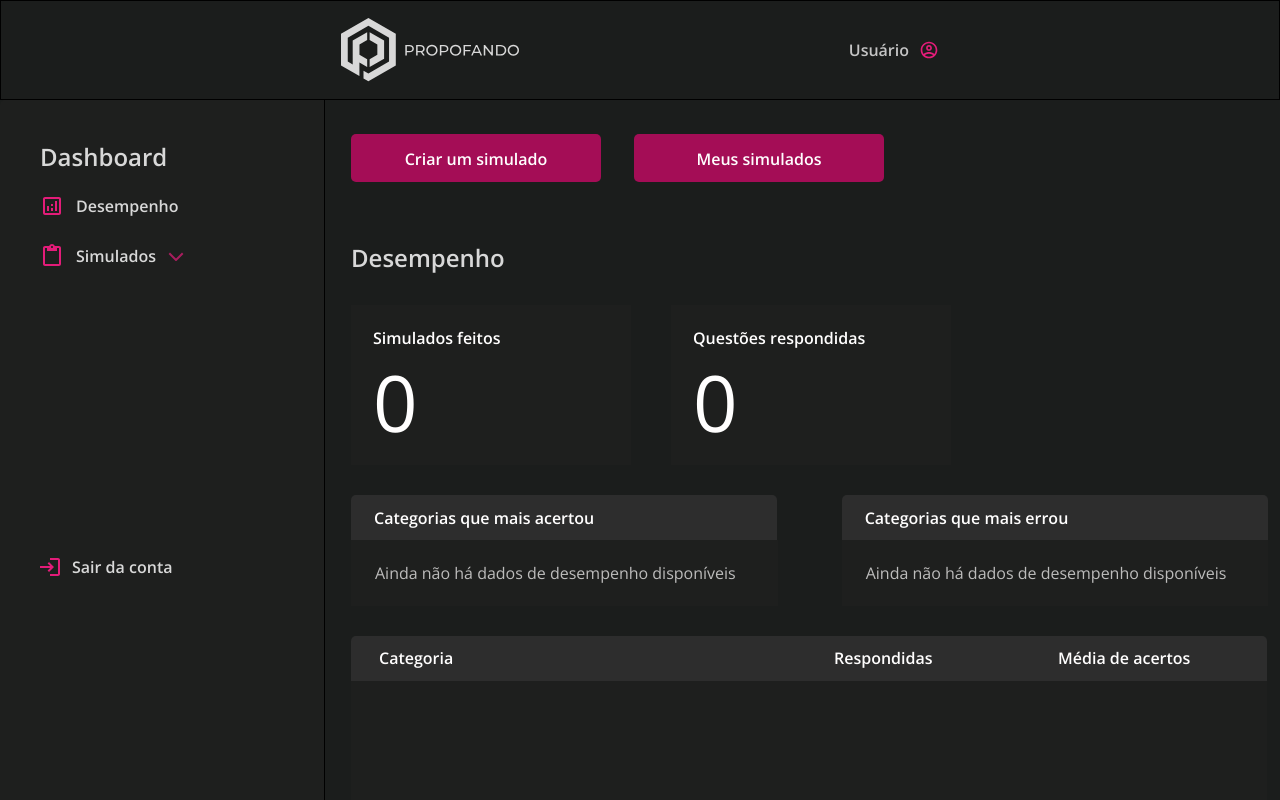
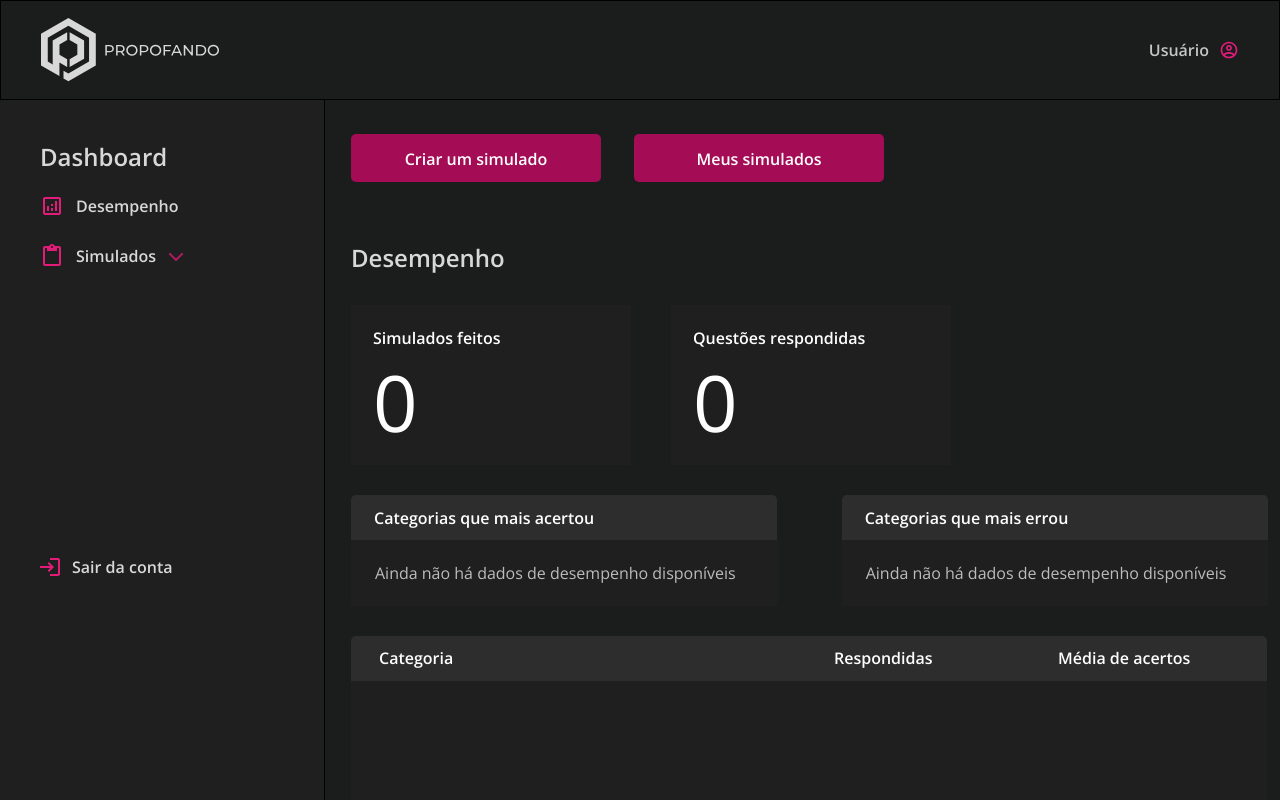
Before and after one commit to Thaina-Abrantes/propofando-frontend, a React (Create React App) app: page /studentmain in a window 1280 px wide. Shown: the top 800 px of the page. Built offline with nearby package versions, Linux system fonts and the light colour scheme.

Commit message:
ajuste na distância entre elementos do header

```diff
--- a/src/components/StudentHeader/styles.module.scss
+++ b/src/components/StudentHeader/styles.module.scss
@@ -1,6 +1,6 @@
 .header-container {
   min-height: 100px;
-  width: 100%;
+  width: 100vw;
 
   border: 1px solid var(--black400);
   background-color: var(--black);
@@ -9,7 +9,7 @@
   align-items: center;
   justify-content: space-between;
 
-  padding: 0 340px;
+  padding: 0 40px;
 
   img {
     height: 64px;
```
